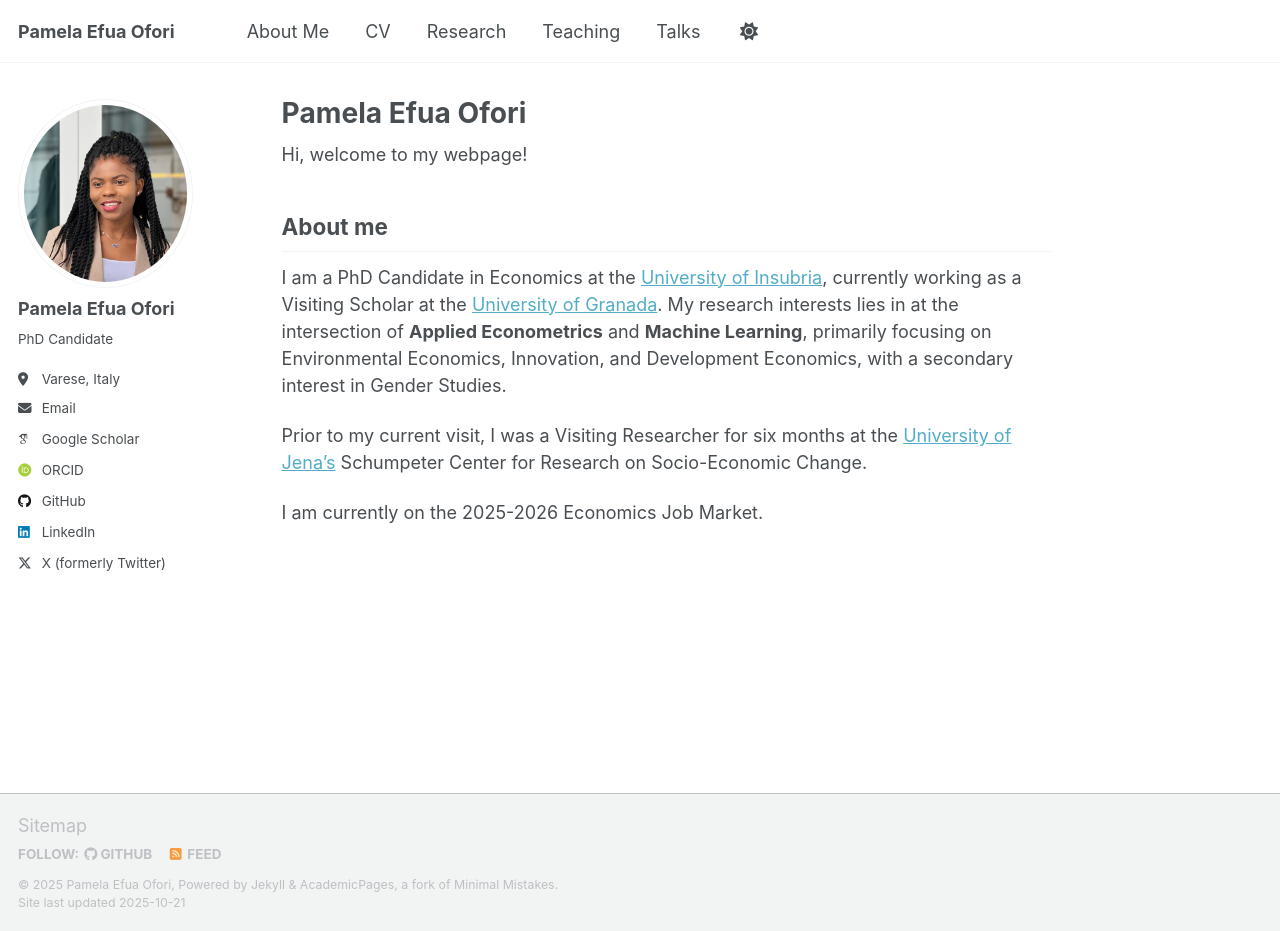
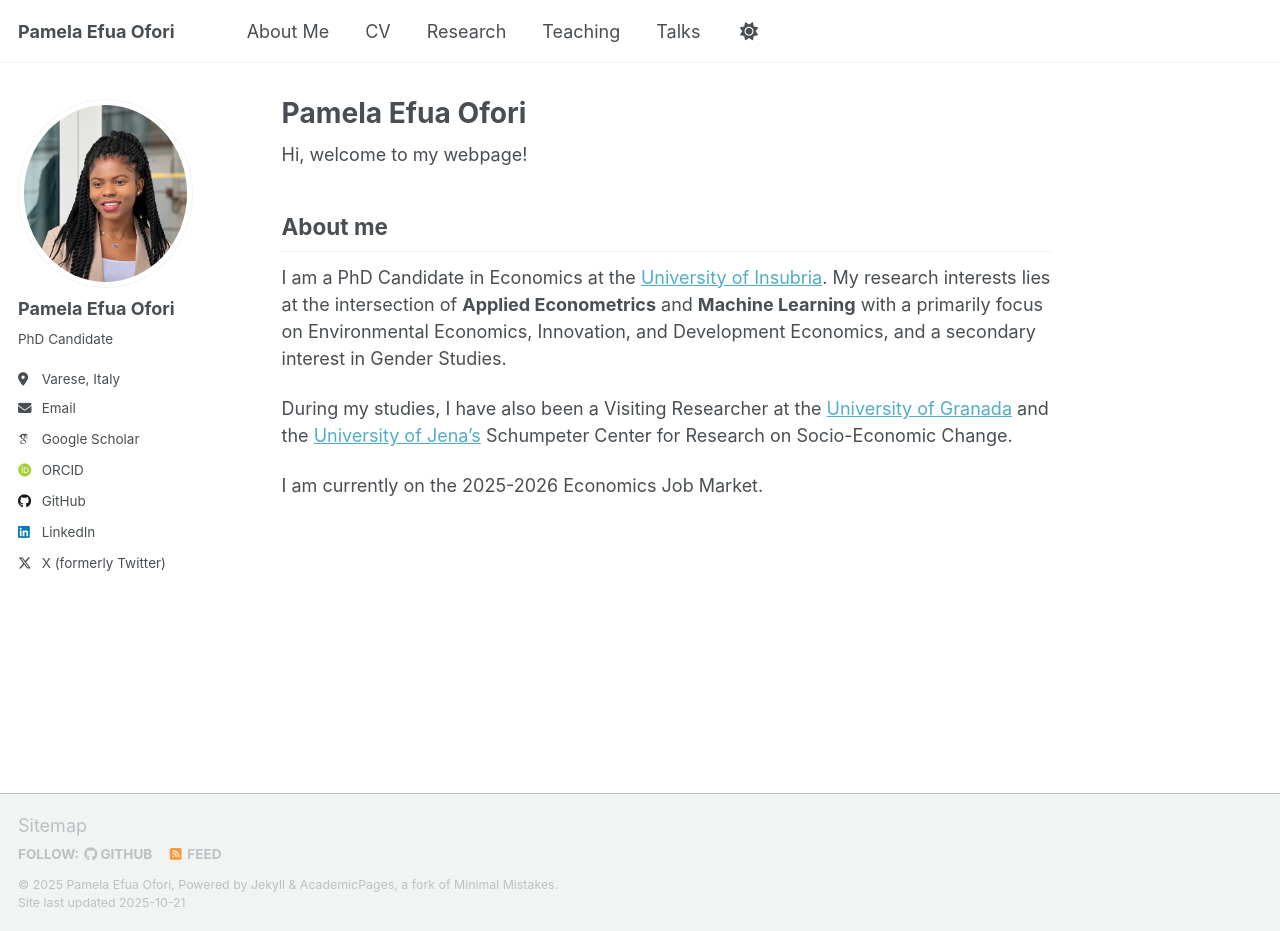
Before and after one commit to PEOFORI/peofori.github.io, a Jekyll site: the page built from _pages/about.md, in a window 1280 px wide and 931 px high. Built offline with Jekyll 4.4.1, drawn with Linux system fonts in a browser that asks for light colours; some web fonts are replaced; a script that is not in the unit is left out.

Commit message:
Update about.md

```diff
--- a/_pages/about.md
+++ b/_pages/about.md
@@ -12,8 +12,8 @@ Hi, welcome to my webpage!
 
 ## About me
 
-I am a PhD Candidate in Economics at the [University of Insubria](https://www.phd.eco.uninsubria.it/methods-and-models-for-economic-decisions/phd-students/), currently working as a Visiting Scholar at the [University of Granada](https://www.ugr.es/en). My research interests lies in at the intersection of **Applied Econometrics** and **Machine Learning**, primarily focusing on Environmental Economics, Innovation, and Development Economics, with a secondary interest in Gender Studies.
+I am a PhD Candidate in Economics at the [University of Insubria](https://www.phd.eco.uninsubria.it/methods-and-models-for-economic-decisions/phd-students/). My research interests lies at the intersection of **Applied Econometrics** and **Machine Learning** with a primarily focus on Environmental Economics, Innovation, and Development Economics, and a secondary interest in Gender Studies.
 
-Prior to my current visit, I was a Visiting Researcher for six months at the [University of Jena's](https://www.jsec.uni-jena.de/en) Schumpeter Center for Research on Socio-Economic Change.
+During my studies, I have also been a Visiting Researcher at the [University of Granada](https://www.ugr.es/en) and the [University of Jena's](https://www.jsec.uni-jena.de/en) Schumpeter Center for Research on Socio-Economic Change.
 
 I am currently on the 2025-2026 Economics Job Market.
```
